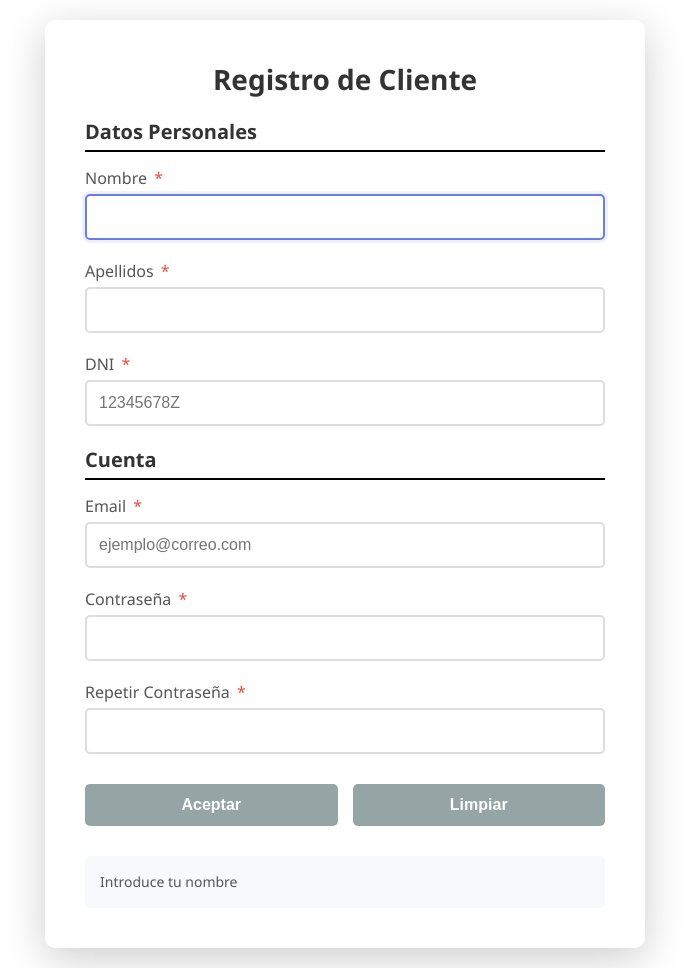
After one commit to antoniogatfdezzz/DAW2_agf, a PHP site: the page made by DWENC/UT-3/tareas/Tarea 3/formulario.html in a window 1280 px wide. The commit adds this page. Shown: the whole page, without its empty margins (295-984 px from the left). Run offline with PHP 8.4, Linux system fonts and the light colour scheme.

Commit message:
Tarea 02  y Tarea 03

```diff
--- a/DWENC/UT-3/tareas/Tarea 2/formulario.mjs
+++ b/DWENC/UT-3/tareas/Tarea 2/formulario.mjs
@@ -1,3 +1,5 @@
+"use strict";
+
 import {
     validarObligatorio,
     validarEmail,
@@ -38,10 +40,8 @@ function mostrarError(campo, mensaje) {
     const divMensajes = document.getElementById('mensajes');
     const contenido = document.getElementById('mensaje-contenido');
 
-    // Marcar el campo con error
     campo.classList.add('error');
 
-    // Mostrar mensaje de error
     divMensajes.className = 'error';
     contenido.textContent = mensaje;
 }
--- /dev/null
+++ b/DWENC/UT-3/tareas/Tarea 3/formulario-validaciones.mjs
@@ -0,0 +1,105 @@
+/**
+ * Módulo de validaciones para el formulario de cliente
+ */
+
+/**
+ * Valida que un campo no esté vacío y no contenga solo espacios
+ * @param {string} valor - El valor a validar
+ * @returns {boolean} - true si es válido, false si no lo es
+ */
+export function validarObligatorio(valor) {
+    return valor.trim().length > 0;
+}
+
+/**
+ * Valida que el DNI sea válido (8 números y una letra)
+ * @param {string} dni - El DNI a validar
+ * @returns {boolean} - true si es válido, false si no lo es
+ */
+export function validarDNI(dni) {
+    // Eliminar espacios y convertir a mayúsculas
+    dni = dni.trim().toUpperCase();
+
+    // Expresión regular para validar formato: 8 dígitos seguidos de una letra
+    const dniRegex = /^[0-9]{8}[A-Z]$/;
+
+    if (!dniRegex.test(dni)) {
+        return false;
+    }
+
+    // Extraer número y letra
+    const numero = parseInt(dni.substring(0, 8), 10);
+    const letraIntroducida = dni.charAt(8);
+
+    // Letras de control del DNI
+    const letras = 'TRWAGMYFPDXBNJZSQVHLCKE';
+    const letraCalculada = letras.charAt(numero % 23);
+
+    // Verificar que la letra sea correcta
+    return letraIntroducida === letraCalculada;
+}
+
+/**
+ * Valida que el email contenga una arroba
+ * @param {string} email - El email a validar
+ * @returns {boolean} - true si es válido, false si no lo es
+ */
+export function validarEmail(email) {
+    // Validar que contenga @ y tenga un formato básico válido
+    const emailRegex = /^[^\s@]+@[^\s@]+\.[^\s@]+$/;
+    return emailRegex.test(email.trim()) && email.includes('@');
+}
+
+/**
+ * Valida que dos contraseñas sean iguales
+ * @param {string} password1 - Primera contraseña
+ * @param {string} password2 - Segunda contraseña
+ * @returns {boolean} - true si son iguales, false si no lo son
+ */
+export function validarPasswordsIguales(password1, password2) {
+    return password1 === password2 && password1.length > 0;
+}
+
+/**
+ * Obtiene el mensaje de error según el tipo de validación
+ * @param {string} tipoValidacion - El tipo de validación que falló
+ * @returns {string} - El mensaje de error
+ */
+export function obtenerMensajeError(tipoValidacion) {
+    const mensajes = {
+        'obligatorio': 'Este campo es obligatorio y no puede estar vacío',
+        'dni': 'El DNI introducido no es válido. Debe tener 8 números y una letra válida',
+        'email': 'El email debe contener una arroba (@) y tener un formato válido',
+        'passwordMatch': 'Las contraseñas no coinciden. Por favor, verifica que ambas sean iguales'
+    };
+
+    return mensajes[tipoValidacion] || 'El valor introducido no es válido';
+}
+
+/**
+ * Ejecuta la validación correspondiente según el tipo
+ * @param {string} tipoValidacion - El tipo de validación a ejecutar
+ * @param {string} valor - El valor a validar
+ * @param {jQuery} $campo - El campo jQuery (opcional, para validaciones especiales)
+ * @returns {boolean} - true si es válido, false si no lo es
+ */
+export function ejecutarValidacion(tipoValidacion, valor, $campo = null) {
+    switch (tipoValidacion) {
+        case 'obligatorio':
+            return validarObligatorio(valor);
+
+        case 'dni':
+            return validarDNI(valor);
+
+        case 'email':
+            return validarEmail(valor);
+
+        case 'passwordMatch':
+            // Para validar que las contraseñas coincidan
+            const password1 = $('#password1').val();
+            return validarPasswordsIguales(password1, valor);
+
+        default:
+            return true;
+    }
+}
--- /dev/null
+++ b/DWENC/UT-3/tareas/Tarea 3/formulario.html
@@ -0,0 +1,95 @@
+<!DOCTYPE html>
+<html lang="es">
+<head>
+    <meta charset="UTF-8">
+    <meta name="viewport" content="width=device-width, initial-scale=1.0">
+    <title>Formulario de Cliente</title>
+    <link rel="stylesheet" href="style.css">
+</head>
+<body>
+    <div class="container">
+        <h1>Registro de Cliente</h1>
+
+        <form id="formulario-cliente" novalidate>
+            <h2>Datos Personales</h2>
+
+            <div class="form-group">
+                <label for="nombre">Nombre <span class="obligatorio">*</span></label>
+                <input
+                    type="text"
+                    id="nombre"
+                    name="nombre"
+                    data-ayuda="Introduce tu nombre"
+                    data-validacion="obligatorio">
+            </div>
+
+            <div class="form-group">
+                <label for="apellidos">Apellidos <span class="obligatorio">*</span></label>
+                <input
+                    type="text"
+                    id="apellidos"
+                    name="apellidos"
+                    data-ayuda="Introduce tus apellidos completos"
+                    data-validacion="obligatorio">
+            </div>
+
+            <div class="form-group">
+                <label for="dni">DNI <span class="obligatorio">*</span></label>
+                <input
+                    type="text"
+                    id="dni"
+                    name="dni"
+                    data-ayuda="Introduce tu DNI con letra (ejemplo: 12345678Z)"
+                    data-validacion="dni"
+                    placeholder="12345678Z">
+            </div>
+
+            <h2>Cuenta</h2>
+
+            <div class="form-group">
+                <label for="email">Email <span class="obligatorio">*</span></label>
+                <input
+                    type="email"
+                    id="email"
+                    name="email"
+                    data-ayuda="Introduce tu dirección de correo electrónico"
+                    data-validacion="email"
+                    placeholder="ejemplo@correo.com">
+            </div>
+
+            <div class="form-group">
+                <label for="password1">Contraseña <span class="obligatorio">*</span></label>
+                <input
+                    type="password"
+                    id="password1"
+                    name="password1"
+                    data-ayuda="Introduce una contraseña segura"
+                    data-validacion="obligatorio">
+            </div>
+
+            <div class="form-group">
+                <label for="password2">Repetir Contraseña <span class="obligatorio">*</span></label>
+                <input
+                    type="password"
+                    id="password2"
+                    name="password2"
+                    data-ayuda="Vuelve a introducir la misma contraseña"
+                    data-validacion="passwordMatch">
+            </div>
+
+            <div class="buttons">
+                <button type="submit">Aceptar</button>
+                <button type="button" id="btn-limpiar">Limpiar</button>
+            </div>
+        </form>
+
+        <div id="ayuda-container">
+            <p id="ayuda-texto"></p>
+        </div>
+    </div>
+
+    <!-- jQuery desde CDN -->
+    <script src="https://code.jquery.com/jquery-3.7.1.min.js"></script>
+    <script type="module" src="formulario.mjs"></script>
+</body>
+</html>
--- /dev/null
+++ b/DWENC/UT-3/tareas/Tarea 3/style.css
@@ -0,0 +1,141 @@
+
+* {
+    margin: 0;
+    padding: 0;
+    box-sizing: border-box;
+}
+
+body {
+    font-family: 'Segoe UI', Tahoma, Geneva, Verdana, sans-serif;
+    background: white;
+    min-height: 100vh;
+    display: flex;
+    justify-content: center;
+    align-items: center;
+    padding: 20px;
+}
+
+.container {
+    background: white;
+    border-radius: 10px;
+    box-shadow: 0 10px 40px rgba(0, 0, 0, 0.2);
+    padding: 40px;
+    max-width: 600px;
+    width: 100%;
+}
+
+h1 {
+    color: #333;
+    text-align: center;
+    margin-bottom: 10px;
+    font-size: 28px;
+}
+
+h2 {
+    color: #333;
+    margin-top: 20px;
+    margin-bottom: 15px;
+    font-size: 20px;
+    border-bottom: 2px solid #000000;
+    padding-bottom: 5px;
+}
+
+.form-group {
+    margin-bottom: 20px;
+}
+
+label {
+    display: block;
+    margin-bottom: 5px;
+    color: #555;
+    font-weight: 500;
+}
+
+input[type="text"],
+input[type="email"],
+input[type="password"] {
+    width: 100%;
+    padding: 12px;
+    border: 2px solid #ddd;
+    border-radius: 5px;
+    font-size: 16px;
+    transition: all 0.3s ease;
+}
+
+input:focus {
+    outline: none;
+    border-color: #667eea;
+    box-shadow: 0 0 0 3px rgba(102, 126, 234, 0.1);
+}
+
+input.error {
+    border-color: #e74c3c;
+    background-color: #ffe6e6;
+}
+
+.buttons {
+    display: flex;
+    gap: 15px;
+    margin-top: 30px;
+}
+
+button {
+    flex: 1;
+    padding: 12px 30px;
+    border: none;
+    border-radius: 5px;
+    font-size: 16px;
+    font-weight: 600;
+    cursor: pointer;
+    transition: all 0.3s ease;
+}
+
+button[type="submit"] {
+    background: #95a5a6;
+    color: white;
+}
+
+button[type="submit"]:hover {
+    background: #7f8c8d;
+    transform: translateY(-2px);
+}
+
+button[type="button"] {
+    background: #95a5a6;
+    color: white;
+}
+
+button[type="button"]:hover {
+    background: #7f8c8d;
+    transform: translateY(-2px);
+}
+
+#ayuda-container {
+    margin-top: 30px;
+    padding: 15px;
+    background: #f8f9fa;
+    border-radius: 5px;
+    min-height: 50px;
+}
+
+#ayuda-texto {
+    color: #555;
+    font-size: 14px;
+    line-height: 1.6;
+}
+
+#ayuda-texto.error {
+    color: #e74c3c;
+    font-weight: 500;
+    border-left-color: #e74c3c;
+}
+
+#ayuda-container.error {
+    border-left-color: #e74c3c;
+    background: #ffe6e6;
+}
+
+.obligatorio {
+    color: #e74c3c;
+    margin-left: 3px;
+}
```
Also changed, not shown: DWENC/UT-3/tareas/Tarea 2/formulario-validaciones.mjs (+6 -3 lines), DWENC/UT-3/tareas/Tarea 2/style.css (+7 -7 lines), DWENC/UT-3/tareas/Tarea 3/formulario.mjs (added, +279 -0 lines).
